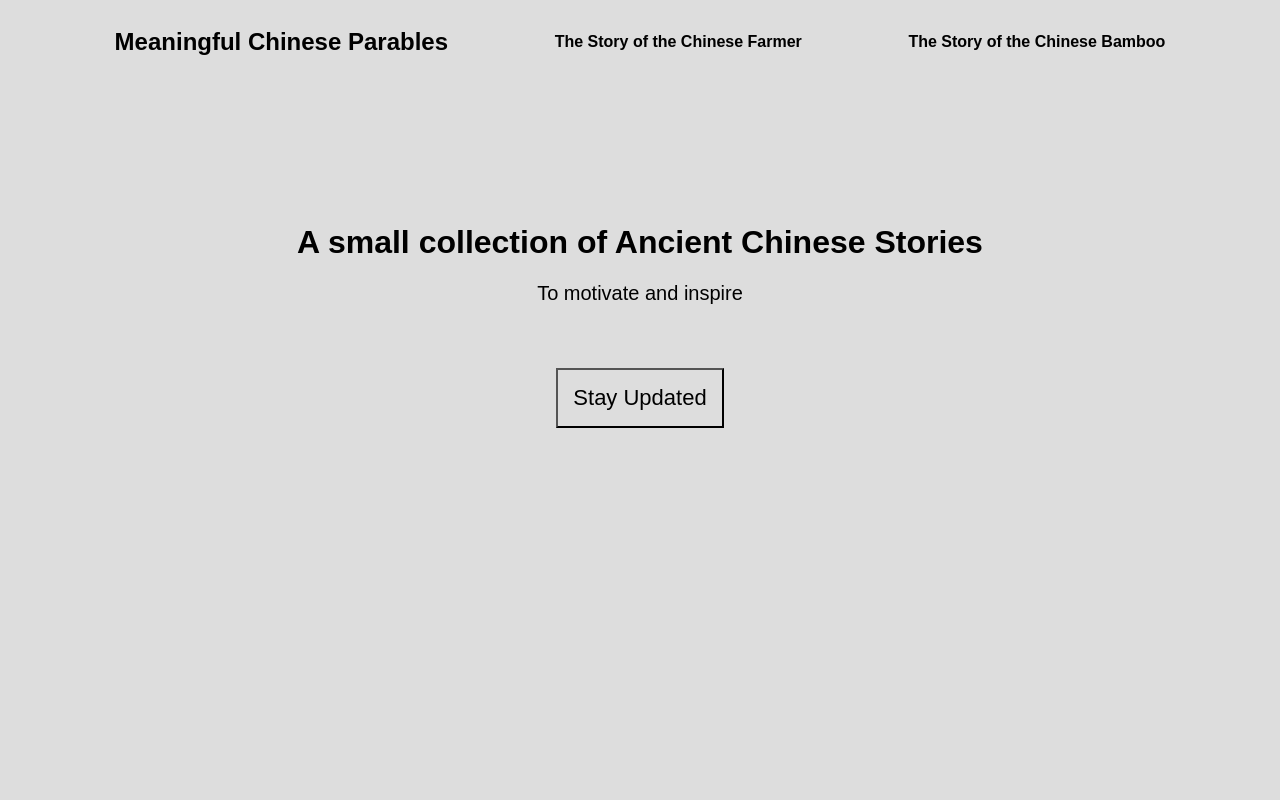
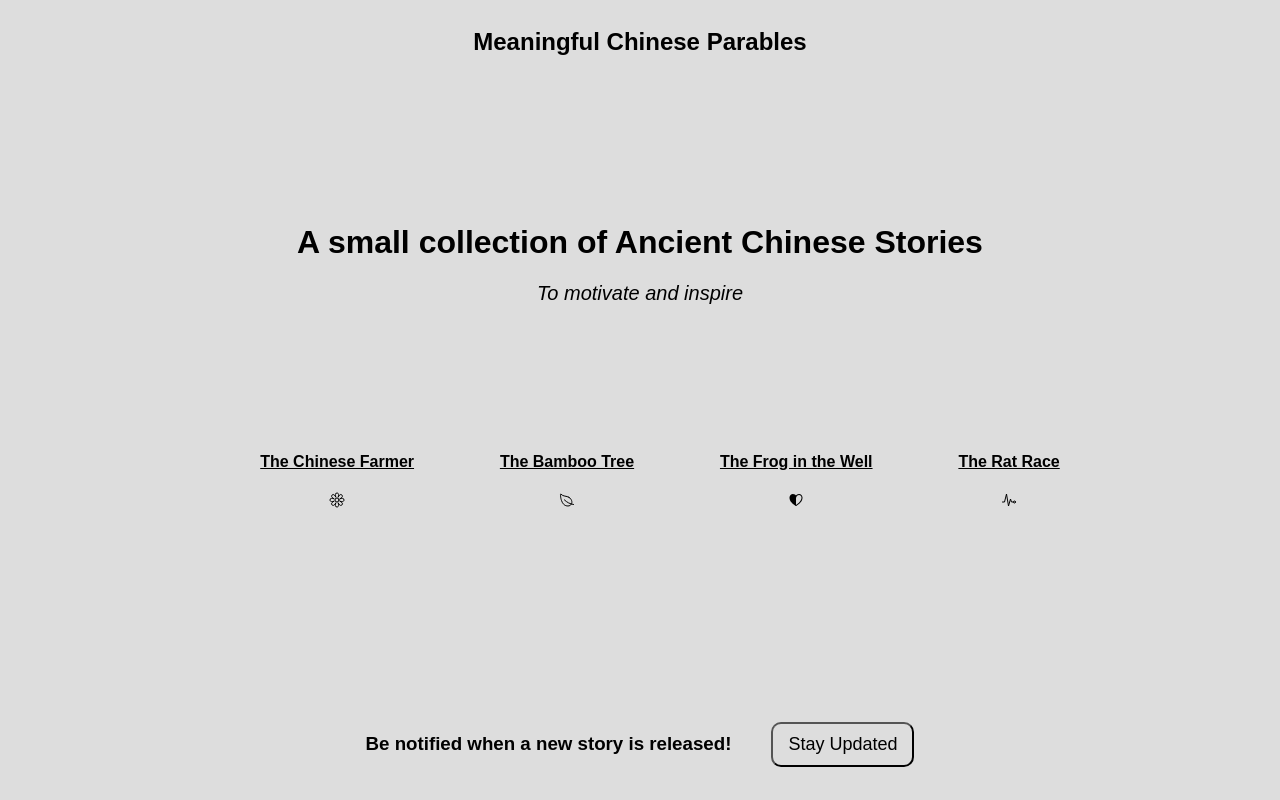
Before and after one commit to spadki13/solidifying_html_css, a plain HTML site: page index.html in a window 1280 px wide. Drawn offline with nearby package versions, Linux system fonts and the light colour scheme.

Commit message:
add icons, clean up layout, add lists for stories

```diff
--- a/index.html
+++ b/index.html
@@ -12,12 +12,6 @@
         <div>
             <h2>Meaningful Chinese Parables</h2>
         </div>
-        <div>
-            <h4>The Story of the Chinese Farmer</h4>
-        </div>
-        <div>
-            <h4>The Story of the Chinese Bamboo</h4>
-        </div>
     </div>
 
     <div class="hero">
@@ -29,10 +23,42 @@
         </div>
     </div>
 
+    <div>
+        <div>
+            <ul class="lists">
+                <div>
+                <li><a href="#"><h4>The Chinese Farmer</h4></a></li>
+                <ion-icon name="flower-outline"></ion-icon>
+                </div>
+
+                <div>
+                <li><a href="#"><h4>The Bamboo Tree</h4></a></li>
+                <ion-icon name="leaf-outline"></ion-icon>
+                </div>
+
+                <div>
+                <li><a href="#"><h4>The Frog in the Well</h4></a></li>
+                <ion-icon name="heart-half-outline"></ion-icon>
+                </div>
+
+                <div>
+                <li><a href="#"><h4>The Rat Race</h4></a></li>
+                <ion-icon name="pulse-outline"></ion-icon>
+                </div>
+            </ul>
+        </div>
+    </div>
+
     <div class="button">
+        <div>
+            <h3 class="notified">Be notified when a new story is released!</h3>
+        </div>
         <div>
             <button class="updated">Stay Updated</button>
         </div>
     </div>
+
+<script type="module" src="https://unpkg.com/ionicons@5.5.2/dist/ionicons/ionicons.esm.js"></script>
+<script nomodule src="https://unpkg.com/ionicons@5.5.2/dist/ionicons/ionicons.js"></script>
 </body>
 </html>
--- a/stylesheet/styles.css
+++ b/stylesheet/styles.css
@@ -1,6 +1,7 @@
 * {
     font-family: fantasy;
     background-color: #dddddd;
+    color: inherit;
 
 }
 
@@ -22,14 +23,49 @@
 
 .herotext {
     font-size: 20px;
+    font-style: italic;
+}
+
+.lists {
+    margin: 10%;
+    display: flex;
+    flex: auto;
+    text-align: center;
+    align-items: center;
+    justify-content: space-evenly;
+}
+
+ul.lists {
+    list-style-type: none;
 }
 
 .button {
-    margin-top: 5%;
+    display: flex;
+    flex: auto;
     text-align: center;
+    align-items: center;
+    justify-content: center;
+    margin-top: 15%;
 }
 
+.notified {
+    margin: 20px;
+
+}
+
+
 .updated {
-    font-size: 22px;
-    padding: 15px
+    margin: 20px;
+    font-size: 18px;
+    padding-left: 15px;
+    padding-right: 15px;
+    padding-top: 10px;
+    padding-bottom: 10px;
+    border-radius: 10px;
+    transition-duration: 0.4s;
 }
+
+.updated:hover {
+    background-color: #196695;
+    color: #dddddd;
+}
```
